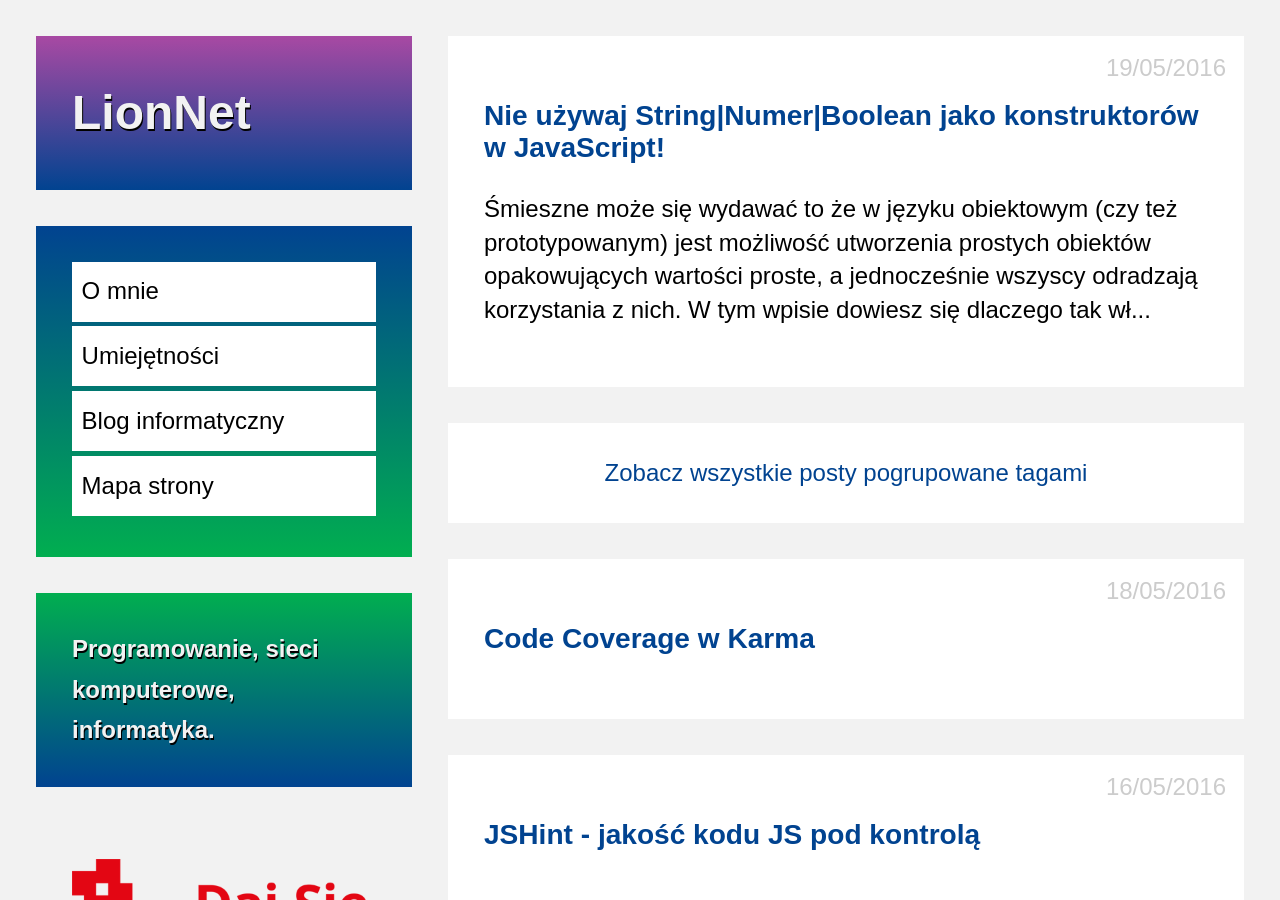
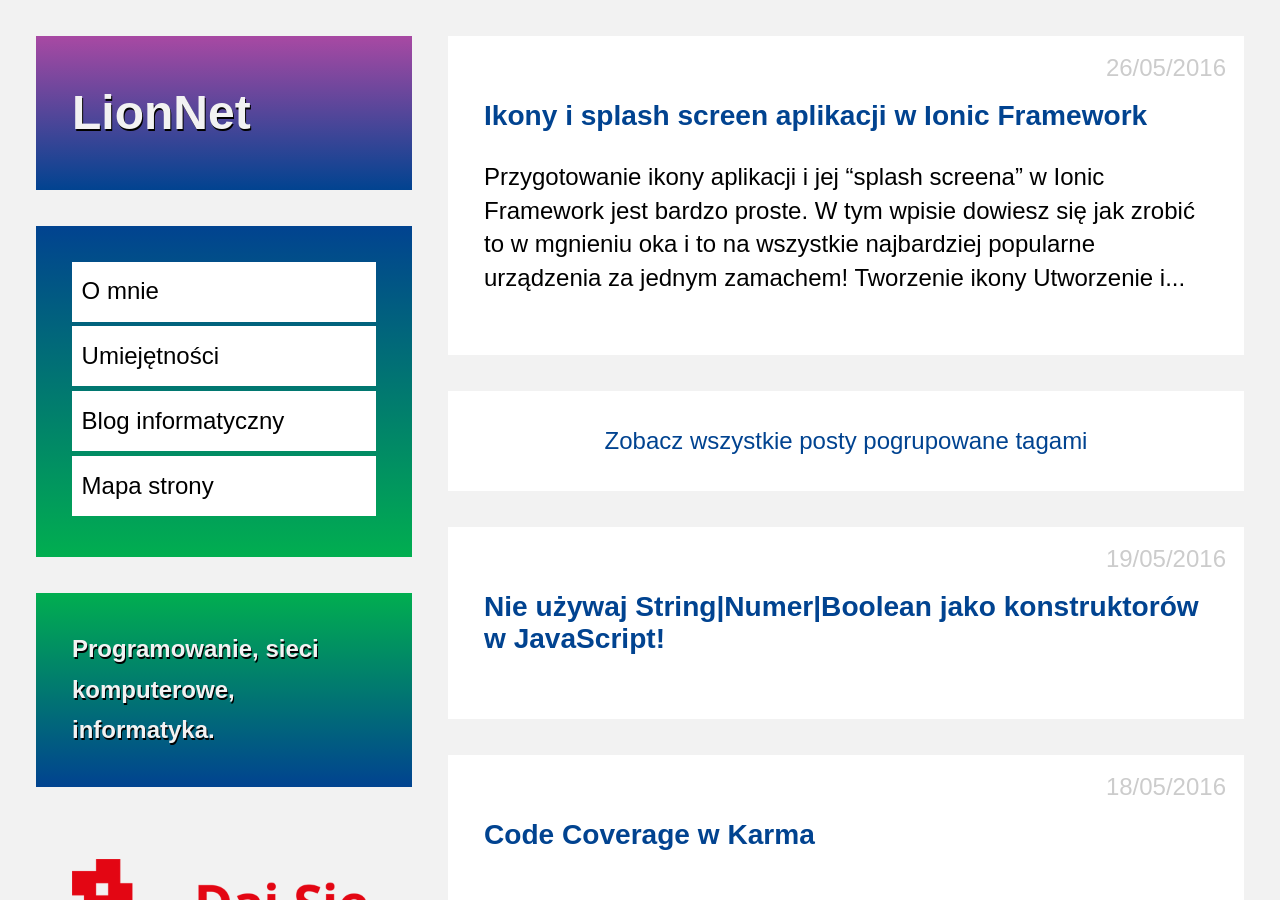
Before and after one commit to maciejlew/maciejlew.github.io, a Jekyll site: the page built from pages/blog.md, in a window 1280 px wide and 900 px high. Built offline with Jekyll 4.4.1, drawn with Linux system fonts in a browser that asks for light colours; some of the changed lines change nothing that is shown.

Commit message:
Adds post 'Ikony i splash screen aplikacji w Ionic Framework'

```diff
--- /dev/null
+++ b/_posts/2016-05-24-ikony-i-splash-screen-aplikacji-w-ionic-framework.md
@@ -0,0 +1,61 @@
+---
+layout: post
+title: "Ikony i splash screen aplikacji w Ionic Framework"
+date: "2016-05-26 19:40:00"
+description: "Jak przygotować ikonę i splash screen aplikacji w Ionic Framework?"
+keywords: "java script, ionic framework, android, ikona aplikacji, splash screen"
+tags:
+- JS
+- DDF
+- DSP2016
+---
+
+Przygotowanie ikony aplikacji i jej "splash screena" w Ionic Framework jest bardzo
+proste. W tym wpisie dowiesz się jak zrobić to w mgnieniu oka i to na wszystkie
+najbardziej popularne urządzenia za jednym zamachem!
+
+### Tworzenie ikony
+
+Utworzenie ikony dla aplikacji rozwijanej w Ionic polega na dwóch prostych krokach.
+Po pierwsze należy przygotować wyjściowy obrazek. Powinien on mieć rozmiary 512x512
+pikseli. Należy go umieścić w katalogu projektu w podkatalogu *resources*. Nazwą
+obrazka ikony powinno być *icon*, obsługiwane rozszerzenia to *.psd*, *.png* i
+*.ai*. Kolejnym krokiem jest wydanie polecenia:
+
+    ionic resources --icon
+
+Ionic Framework wygeneruje w tym momencie zestaw ikon dla wszystkich skonfigurowanych
+środowisk uruchomieniowych (android, ios, itd.) i dla wszystkich najpopularniejszych
+rozmiarów urządzeń.
+
+### Tworzenie splash screen
+
+Tworzenie obrazu powitalnego aplikacji nie odbiega bardzo od tworzenia ikony.
+Należy jednak dobrze przygotować wyjściowy obrazek. Powinien on mieć 2208x2208
+pikseli, z czego najważniejsze jego elementy powinny się zmieścić w kwadracie
+o rozmiarze 1200x1200 pikseli. Pozostałe części obrazka mogą zostać przycięte
+podczas generowania splash screena na poszczególne rozdzielczości urządzeń.
+Niestety jest to dość nieprzewidywalne i jedynym wyjściem jest próbowanie do skutku
+aż uzyskamy zadowalający rezultat dla większości rozdzielczości. Poleceniem
+które uruchamia generowanie splash screenów jest:
+
+    ionic resources --splash
+
+### Optymalizacja
+
+Zarówno wynikowe ikony jak i obrazy powitalne aplikacji nie są zoptymalizowane.
+Przepuszczając je przez narzędzie optipng można zyskać kilkanaście procent na wadze
+obrazków, co może się przełożyć nawet na kilkadziesiąt kilobajtów mniej w
+rozmiarze całej aplikacji.
+
+### Testowanie ikony i splash screena
+
+Aby przetestować działanie ikon i splash screena należy wgrać aplikację na urządzenie
+poleceniem:
+
+    ionic run
+
+Jeśli aplikacja była już wcześniej testowana na urządzeniu pomocne może okazać
+się wyczyszczenie cache aplikacji na urządzeniu.
+
+{% include acronyms.md %}
--- a/pages/map.md
+++ b/pages/map.md
@@ -24,6 +24,7 @@ redirect_from: /map/
  * [Umiejętności](../umiejetnosci)
  * [Kontakt](../kontakt)
  * [Blog informatyczny](../blog)
+   * [Ikony i splash screen aplikacji w Ionic Framework](../2016/05/26/ikony-i-splash-screen-aplikacji-w-ionic-framework.html)
    * [Nie używaj String|Numer|Boolean jako konstruktorów w JavaScript!](../2016/05/19/nie-uzywaj-string-number-boolean-jako-konstruktorow-w-javascript.html)
    * [Code Coverage w Karma](../2016/05/18/code-coverage-w-karma.html)
    * [JSHint - jakość kodu JS pod kontrolą](../2016/05/16/jshint-jakosc-kodu-js-pod-kontrola.html)
```
